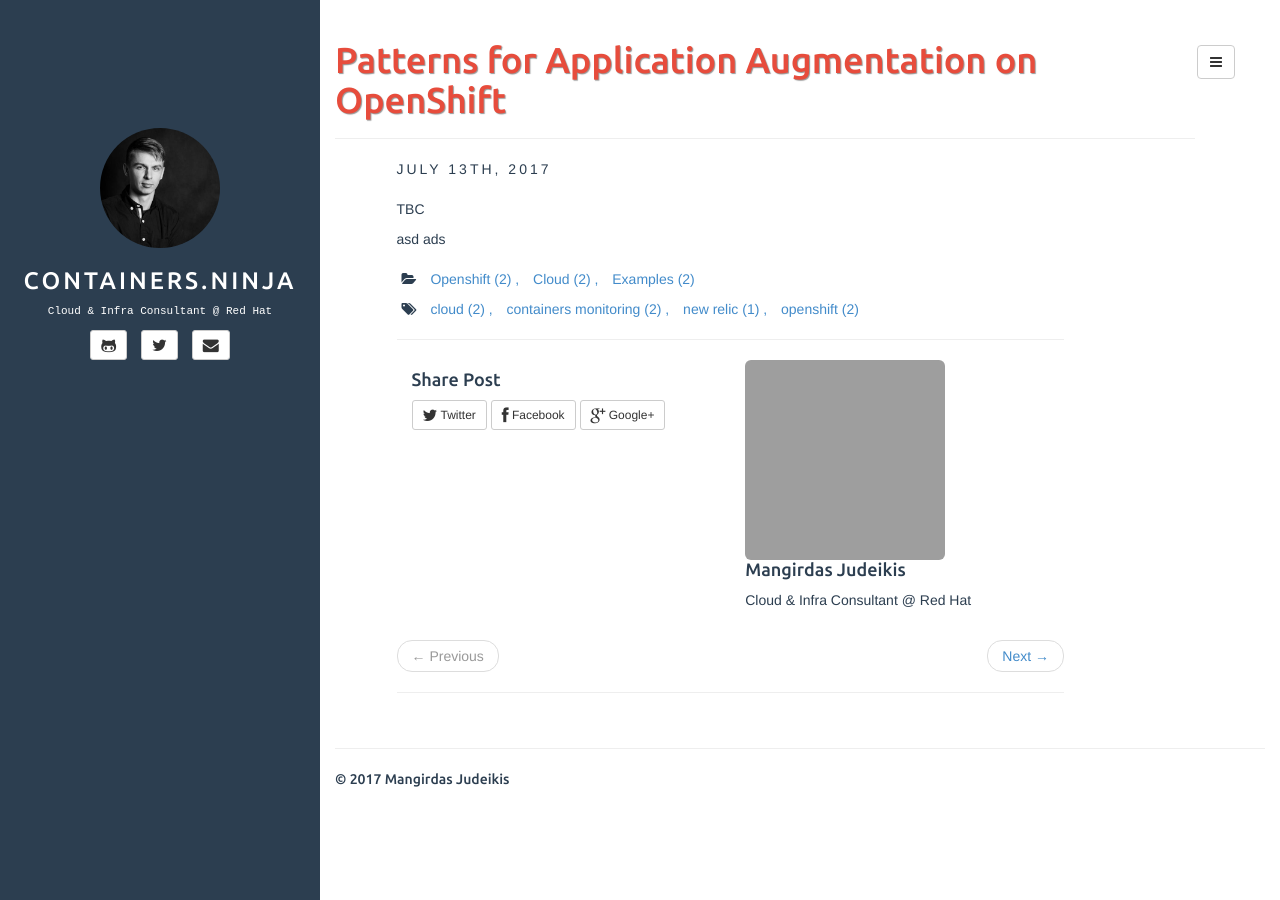
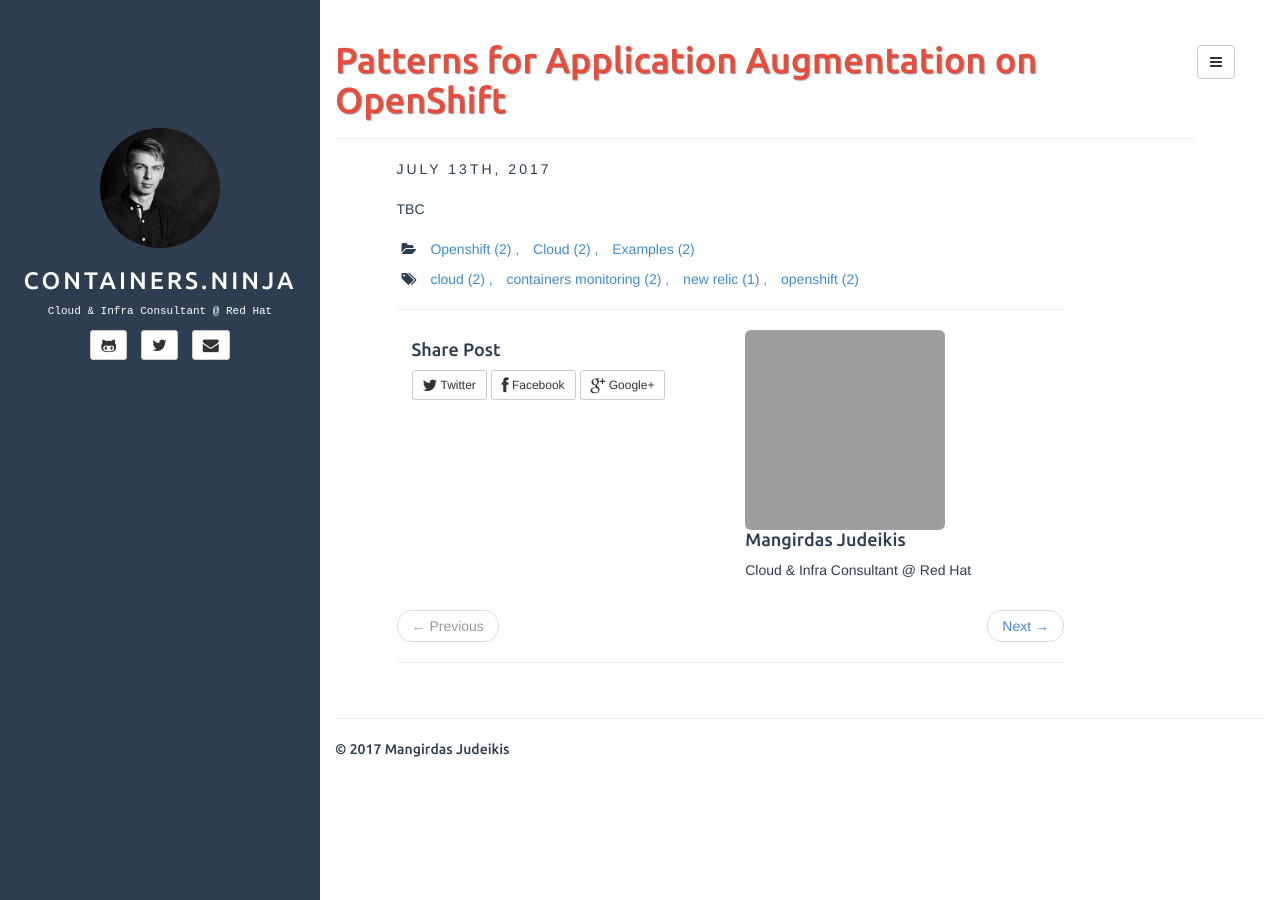
Before and after one commit to mjudeikis/containers.ninja, a Jekyll site: the page built from _posts/2017-07-13-mon-patterns.md, in a window 1280 px wide. Built offline with Jekyll 4.4.1, drawn with Linux system fonts in a browser that asks for light colours; grey boxes are pictures that could not be loaded.

```diff
--- a/_posts/2017-07-13-mon-patterns.md
+++ b/_posts/2017-07-13-mon-patterns.md
@@ -8,6 +8,3 @@
 ---
 
 TBC
-
-asd
-ads
```
Also changed, not shown: _posts/2017-10-16-openshift-121.md (+1 -1 lines), 3 other files.
